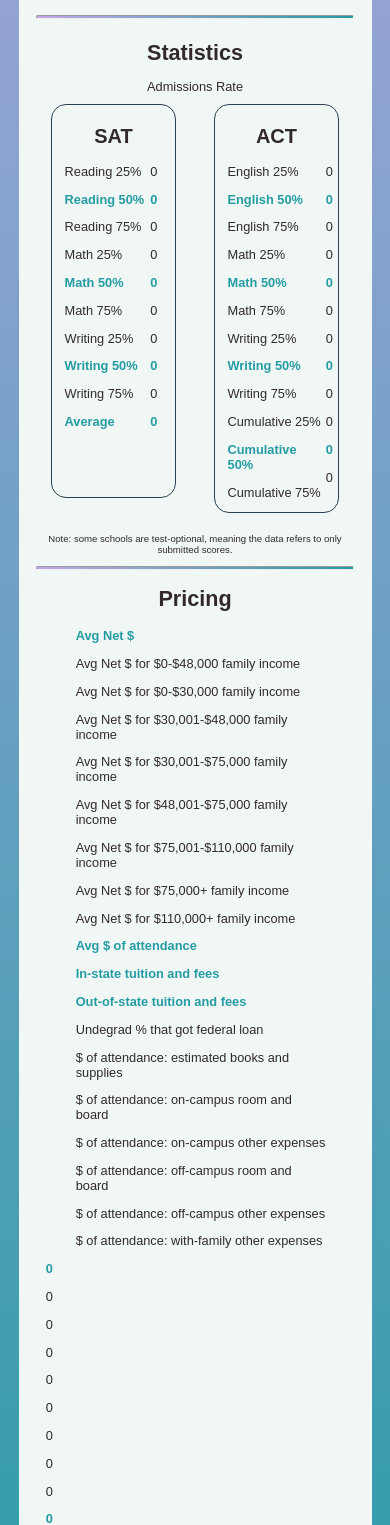
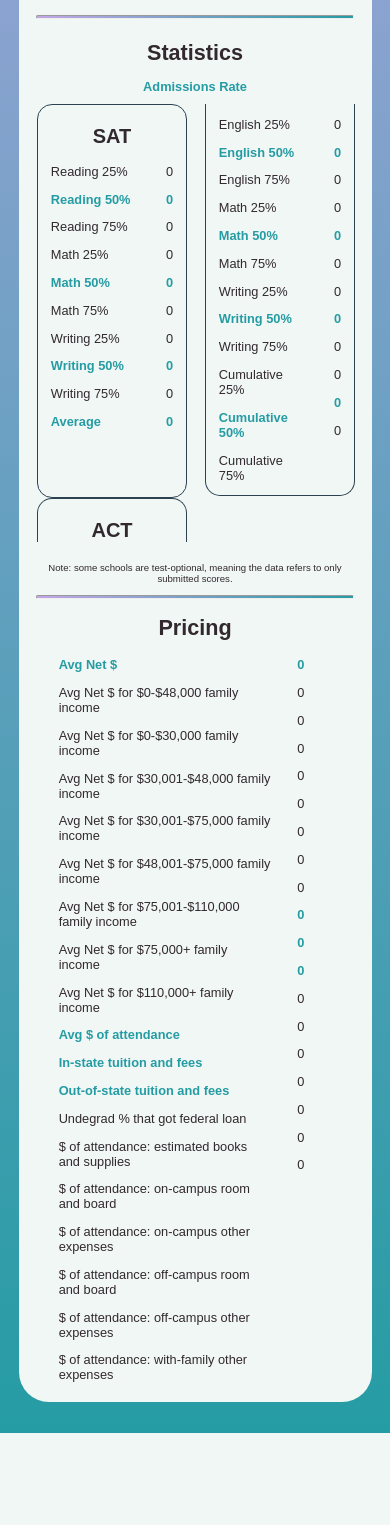
Before and after one commit to travis-dao/University-Database, a Flask app: template templates/database.html in a window 390 px wide. Shown: the part 791-2316 px from the top of the page. After the commit the page ends 2224 px from the top, so only its background shows below. Run offline with Flask 3, Linux system fonts and the light colour scheme; the template is opened without the code that fills it, so the values that code supplies are empty; parts of the project's set-up code (start-up, migrations or seed data) failed here and were passed over.

Commit message:
restructure database ui and fix mobile

```diff
--- a/static/styles.css
+++ b/static/styles.css
@@ -194,6 +194,12 @@
     font-size: 1.5em;
     margin-bottom: 20px;
 }
+
+#adm-rate-display {
+    font-weight: bold;
+    color: var(--secondary);
+}
+
 #basic-info p {
     text-align: center;
     margin: auto;
@@ -213,40 +219,31 @@
 h3 {
     font-size: 1.75em;
     margin-bottom: 5px;
+    display: block;
 }
 
 .test-column {
     text-align: center;
-    width: 80%;
+    width: 100%;
     margin: auto;
     border: 1px solid var(--accent);
     border-radius: 15px;
-    overflow: hidden;
 }
 
 #pricing {
     width: 85%;
     margin: auto;
-    overflow: hidden;
 }
 
-.test-column div:first-of-type, #pricing div:first-of-type{
-    min-width: 70%;
-    float: left;
-    margin-left: 10%;
-    text-align: start;
+.stat-container {
+    width: 100%;
+    display: grid;
+    grid-template-columns: 4fr 1fr;
 }
 
-.test-column div {
-    min-width: auto;
-    float: left;
-}
-
-.test-column p, #pricing p {
-    width: auto;
-    margin-left: 0;
+.stat-container p, #pricing p {
     text-align: start;
-    margin-right: 10%;
+    margin: 1em;
     font-size: 1.25em;
 }
 
@@ -320,7 +317,7 @@
 }
 
 /* ----------------------- Mobile ----------------------- */
-@media (width <= 650px) {
+@media only screen and (max-width: 768px) {
     body {
         padding-bottom: 0;
     }
@@ -396,22 +393,12 @@
         font-size: 1em;
     }
 
-    .test-scores {
-        column-gap: 10px;
-    }
-
     h3 {
         font-size: 1.25em;
         margin-bottom: 3px;
     }
 
-    .test-column div {
-        min-width: auto;
-        float: left;
-    }
-
     .test-column p, #pricing p {
-        margin-right: 5%;
         font-size: 0.8em;
     }
 
--- a/templates/database.html
+++ b/templates/database.html
@@ -1,13 +1,13 @@
 <!DOCTYPE html>
 <html lang="en">
 <head>
+    <title>University Database</title>
+    <meta charset="utf-8">
+    <meta name="viewport" content="width=device-width, initial-scale=1.0">
     <!--<link rel="stylesheet" href="styles.css">-->
     <link rel="stylesheet" href="{{ url_for('static', filename='styles.css') }}">
-    <meta charset="utf-8">
-    <meta name="viewport" content="width=device-width, initial-scale=1.0">
 </head>
 <header>
-    <title>University Database</title>
     <div class="nav-bar">
         <form action="{{ url_for('home') }}" method="post">
             <button type="submit">Home</button>
@@ -52,6 +52,7 @@
             <div class="test-scores">
                 <div class="test-column">
                     <h3>SAT</h3>
+                    <div class="stat-container">
                         <div>
                             <p>Reading 25%</p>
                             <p class="important">Reading 50%</p>
@@ -81,8 +82,10 @@
                             <p class="empty">_</p>
                         </div>
                     </div>
+                </div>
                 <div class="test-column">
                     <h3>ACT</h3>
+                    <div class="stat-container">
                         <div>
                             <p>English 25%</p>
                             <p class="important">English 50%</p>
@@ -113,11 +116,13 @@
                         </div>
                     </div>
                 </div>
+            </div>
             <p class="note">Note: some schools are test-optional, meaning the data refers to only submitted scores.</p>
         </div>
         <hr>
         <div class="div" id="pricing">
             <h2>Pricing</h2>
+            <div class="stat-container">
                 <div>
                     <p class="important">Avg Net $</p>
                     <p>Avg Net $ for $0-$48,000 family income</p>
@@ -162,6 +167,7 @@
                 </div>
             </div>
         </div>
+    </div>
     <script src="{{ url_for('static', filename='database.js') }}"></script>
     <script src="https://cdnjs.cloudflare.com/ajax/libs/Chart.js/2.9.4/Chart.js"></script>
 </body>
--- a/templates/index.html
+++ b/templates/index.html
@@ -1,13 +1,13 @@
 <!DOCTYPE html>
 <html lang="en">
 <head>
+    <title>University Database</title>
+    <meta charset="utf-8">
+    <meta name="viewport" content="width=device-width, initial-scale=1.0">
     <!--<link rel="stylesheet" href="styles.css">-->
     <link rel="stylesheet" type="text/css" href="{{ url_for('static', filename='styles.css') }}">
-    <meta charset="utf-8">
-    <meta name="viewport" content="width=device-width, initial-scale=1.0">
 </head>
 <header>
-    <title>University Database</title>
     <div class="nav-bar">
         <form id="current-page" action="{{ url_for('home') }}" method="post">
             <button type="submit">Home</button>
```
Also changed, not shown: templates/filter.html (+4 -4 lines). Lines whose indentation alone changed are shown as unchanged.
